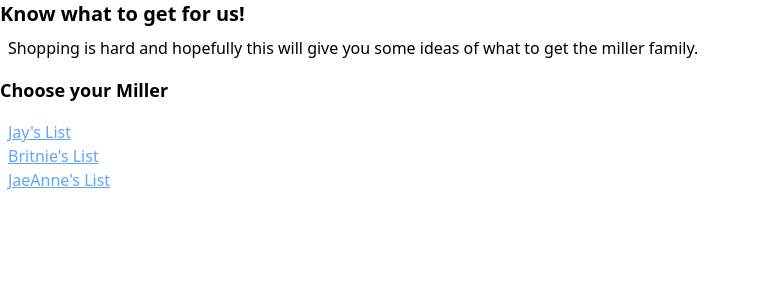
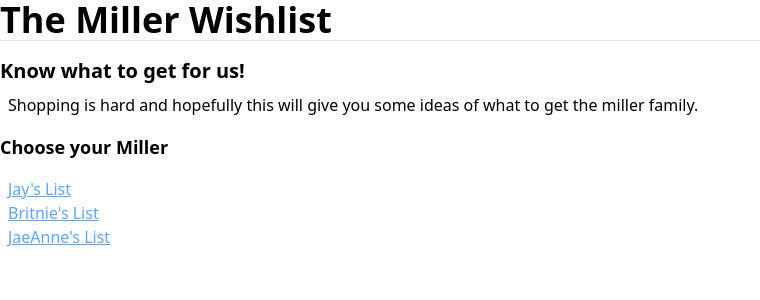
Before and after one commit to kjaymiller/miller-shopping-list, a Python web app: template templates/index.html in a window 1280 px wide. Shown: the top 300 px of the page, without its empty margins (0-760 px from the left). Run offline with Jinja, Linux system fonts and the light colour scheme; the template is opened without the code that fills it, so the values that code supplies are empty.

Commit message:
title and style

```diff
--- a/output/britnies-list.html
+++ b/output/britnies-list.html
@@ -2,7 +2,7 @@
 <html lang="en">
 <head>
   <meta charset="UTF-8">
-  <title>Untitled Site</title>
+  <title>The Miller Wishlist</title>
   <link rel="stylesheet" type="text/css" href="/static/style.css">
   <style>
 
@@ -10,6 +10,10 @@
   </style>
 </head>
 <body>
+    <div class="mb-4">
+    <h1 class="text-4xl">The Miller Wishlist</h1>
+    <hr />
+    </div>
 <div class="container mx-auto">
 
 <h1>Britnie's Gift List</h1>
--- a/output/index.html
+++ b/output/index.html
@@ -2,7 +2,7 @@
 <html lang="en">
 <head>
   <meta charset="UTF-8">
-  <title>Untitled Site</title>
+  <title>The Miller Wishlist</title>
   <link rel="stylesheet" type="text/css" href="/static/style.css">
   <style>
 
@@ -10,6 +10,10 @@
   </style>
 </head>
 <body>
+    <div class="mb-4">
+    <h1 class="text-4xl">The Miller Wishlist</h1>
+    <hr />
+    </div>
 <div class="container mx-auto">
 
   <div>
--- a/output/jaeannes-list.html
+++ b/output/jaeannes-list.html
@@ -2,7 +2,7 @@
 <html lang="en">
 <head>
   <meta charset="UTF-8">
-  <title>Untitled Site</title>
+  <title>The Miller Wishlist</title>
   <link rel="stylesheet" type="text/css" href="/static/style.css">
   <style>
 
@@ -10,6 +10,10 @@
   </style>
 </head>
 <body>
+    <div class="mb-4">
+    <h1 class="text-4xl">The Miller Wishlist</h1>
+    <hr />
+    </div>
 <div class="container mx-auto">
 
 <h1>JaeAnne's List</h1>
--- a/output/static/base.css
+++ b/output/static/base.css
@@ -36,3 +36,7 @@ ul li {
 }
 
 }
+
+.container img {
+    .max-width: 100%
+}
--- a/output/static/style.css
+++ b/output/static/style.css
@@ -750,3 +750,7 @@ ul li {
   --tw-ring-offset-shadow: 0 0 #0000;
   --tw-ring-shadow: 0 0 #0000;
 }
+
+.container img {
+  .max-width: 100%
+}
--- a/run.py
+++ b/run.py
@@ -2,6 +2,7 @@ from render_engine import Site, Page, Collection, Blog
 
 
 site = Site()
+site.SITE_TITLE = 'The Miller Wishlist'
 
 @site.register_route
 class Index(Page):
--- a/static/base.css
+++ b/static/base.css
@@ -36,3 +36,7 @@ ul li {
 }
 
 }
+
+.container img {
+    .max-width: 100%
+}
--- a/static/style.css
+++ b/static/style.css
@@ -649,6 +649,10 @@ ul li {
   margin-right: auto;
 }
 
+.mb-4 {
+  margin-bottom: 1rem;
+}
+
 .table {
   display: table;
 }
@@ -729,6 +733,11 @@ ul li {
   line-height: 1.75rem;
 }
 
+.text-4xl {
+  font-size: 2.25rem;
+  line-height: 2.5rem;
+}
+
 .text-blue-400 {
   --tw-text-opacity: 1;
   color: rgba(96, 165, 250, var(--tw-text-opacity));
@@ -750,3 +759,7 @@ ul li {
   --tw-ring-offset-shadow: 0 0 #0000;
   --tw-ring-shadow: 0 0 #0000;
 }
+
+.container img {
+  .max-width: 100%
+}
--- a/templates/base.html
+++ b/templates/base.html
@@ -10,6 +10,10 @@
   </style>
 </head>
 <body>
+    <div class="mb-4">
+    <h1 class="text-4xl">The Miller Wishlist</h1>
+    <hr />
+    </div>
 <div class="container mx-auto">
   {% block content %}
   {% endblock %}
```
Also changed, not shown: content/Jays Shopping List.md (+1 -1 lines), output/jays-list.html (+7 -3 lines), 1 other file.
